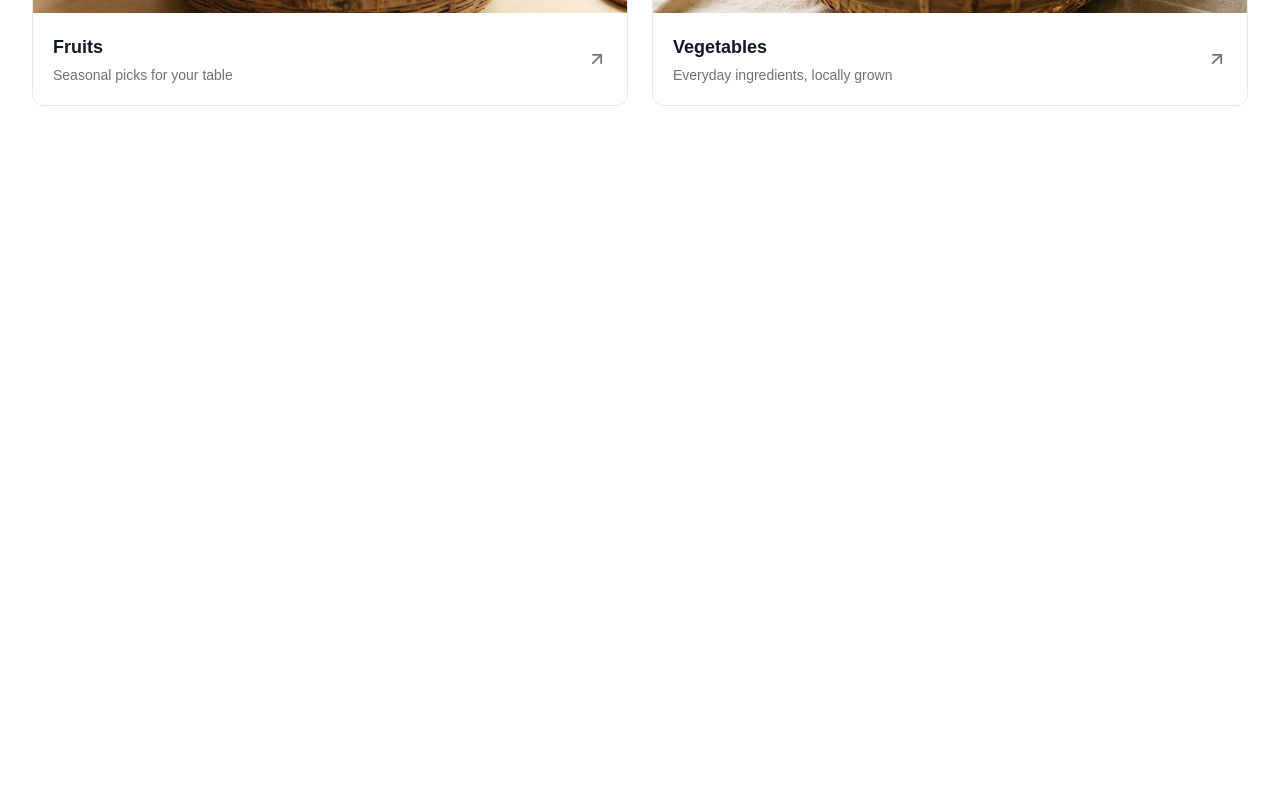
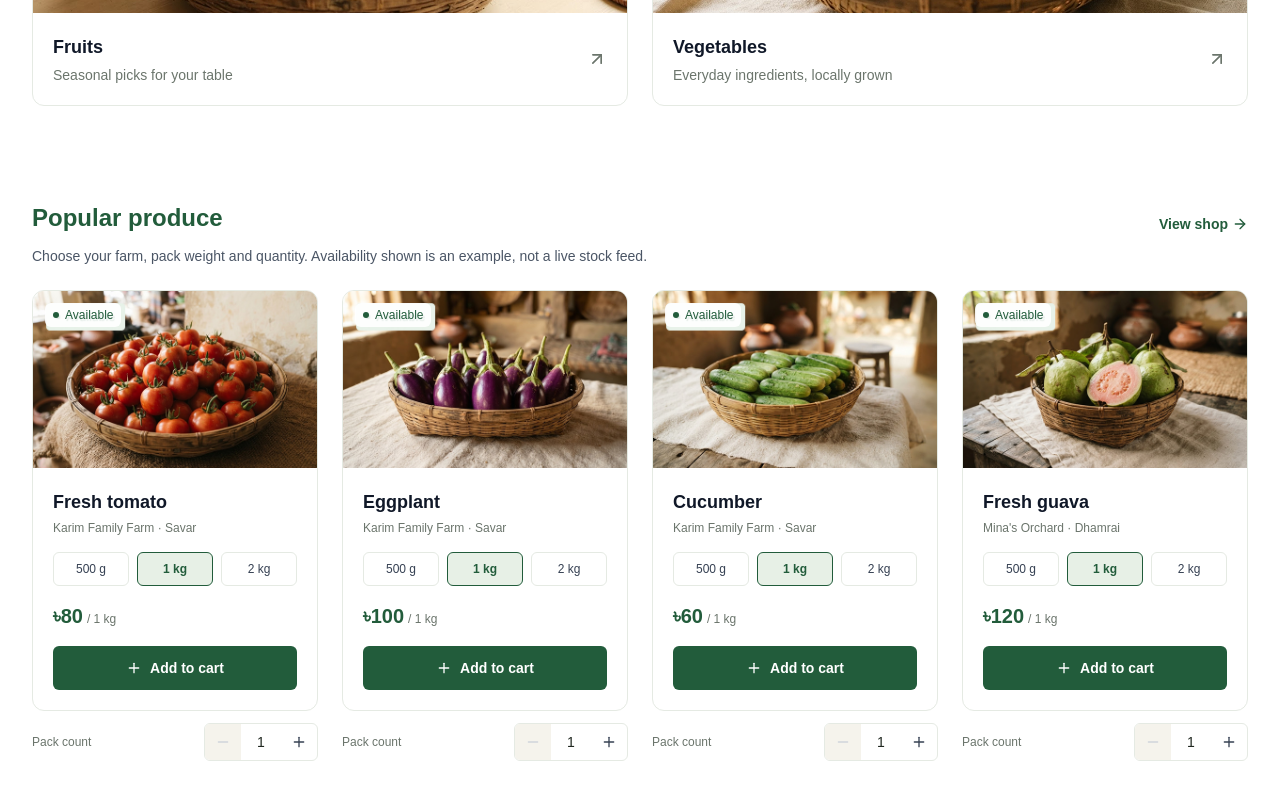
Before and after one commit to shaadaovi/Project-Khet_Theke_Ghor, a Next.js app: page / in a window 1280 px wide. Shown: the part 1127-1927 px from the top of the page. Before the commit the page ends 1281 px from the top, so only its background shows below. Built offline with nearby package versions, Linux system fonts and the light colour scheme.

Commit message:
Add popular produce section with product cards

```diff
--- a/src/app/page.tsx
+++ b/src/app/page.tsx
@@ -1,6 +1,7 @@
 import SiteHeader from "@/components/layout/site-header";
 import HeroSection from "@/components/customer/hero-section";
 import CategorySection from "@/components/customer/category-section";
+import PopularProduceSection from "@/components/customer/popular-produce-section";
 
 export default function Home() {
   return (
@@ -9,6 +10,7 @@ export default function Home() {
       <main>
         <HeroSection />
         <CategorySection />
+        <PopularProduceSection />
       </main>
     </>
   );
--- /dev/null
+++ b/src/components/customer/popular-produce-section.tsx
@@ -0,0 +1,34 @@
+import Link from "next/link";
+import { ArrowRight } from "lucide-react";
+import ProductCard from "@/components/customer/product-card";
+import { sampleProducts } from "@/lib/sample-products";
+
+export default function PopularProduceSection() {
+  return (
+    <section className="mx-auto max-w-7xl px-5 py-8 lg:px-8 lg:py-12">
+      <div className="flex items-end justify-between gap-4">
+        <h2 className="text-xl font-bold text-primary lg:text-2xl">
+          Popular produce
+        </h2>
+        <Link
+          href="/shop"
+          className="flex items-center gap-1 text-sm font-semibold text-primary hover:underline"
+        >
+          View shop
+          <ArrowRight className="h-4 w-4" />
+        </Link>
+      </div>
+
+      <p className="mt-3 text-sm text-gray-600">
+        Choose your farm, pack weight and quantity. Availability shown is an
+        example, not a live stock feed.
+      </p>
+
+      <div className="mt-6 grid gap-6 sm:grid-cols-2 lg:grid-cols-4">
+        {sampleProducts.map((product) => (
+          <ProductCard key={product.id} product={product} />
+        ))}
+      </div>
+    </section>
+  );
+}
--- /dev/null
+++ b/src/components/customer/product-card.tsx
@@ -0,0 +1,114 @@
+"use client";
+
+import Image from "next/image";
+import { useState } from "react";
+import { Minus, Plus } from "lucide-react";
+import type { Product } from "@/types/product";
+
+const weightOptions = [500, 1000, 2000]; // in grams
+
+function formatWeight(grams: number) {
+  return grams < 1000 ? `${grams} g` : `${grams / 1000} kg`;
+}
+
+export default function ProductCard({ product }: { product: Product }) {
+  const [weight, setWeight] = useState(1000);
+  const [packs, setPacks] = useState(1);
+
+  const price = Math.round((product.pricePerKg * weight) / 1000);
+
+  return (
+    <article>
+      <div className="overflow-hidden rounded-xl border border-border bg-white">
+        {/* Photo */}
+        <div className="relative aspect-[8/5] overflow-hidden">
+          <Image
+            src={product.image}
+            alt={product.alt}
+            fill
+            sizes="(min-width: 1024px) 25vw, (min-width: 640px) 50vw, 100vw"
+            className="object-cover"
+          />
+          {product.available && (
+            <span className="absolute left-3 top-3 flex items-center gap-1.5 rounded-md bg-white/90 px-2 py-1 text-xs font-medium text-primary">
+              <span className="h-1.5 w-1.5 rounded-full bg-primary" />
+              Available
+            </span>
+          )}
+        </div>
+
+        {/* Details */}
+        <div className="p-5">
+          <h3 className="text-lg font-semibold text-gray-900">
+            {product.name}
+          </h3>
+          <p className="mt-1 text-xs text-muted">
+            {product.farmName} · {product.location}
+          </p>
+
+          {/* Weight options */}
+          <div className="mt-4 grid grid-cols-3 gap-2">
+            {weightOptions.map((option) => (
+              <button
+                key={option}
+                type="button"
+                onClick={() => setWeight(option)}
+                aria-pressed={weight === option}
+                className={`rounded-md border py-2 text-xs transition-colors ${
+                  weight === option
+                    ? "border-primary bg-mint font-semibold text-primary"
+                    : "border-border text-gray-700 hover:border-primary"
+                }`}
+              >
+                {formatWeight(option)}
+              </button>
+            ))}
+          </div>
+
+          {/* Price */}
+          <p className="mt-4 text-primary">
+            <span className="text-xl font-bold">৳{price}</span>
+            <span className="ml-1 text-xs text-muted">
+              / {formatWeight(weight)}
+            </span>
+          </p>
+
+          {/* Add to cart (not connected to a real cart yet) */}
+          <button
+            type="button"
+            className="mt-4 flex h-11 w-full items-center justify-center gap-2 rounded-md bg-primary text-sm font-semibold text-white transition-colors hover:bg-primary-dark"
+          >
+            <Plus className="h-4 w-4" />
+            Add to cart
+          </button>
+        </div>
+      </div>
+
+      {/* Pack count */}
+      <div className="mt-3 flex items-center justify-between">
+        <span className="text-xs text-muted">Pack count</span>
+        <div className="flex items-center overflow-hidden rounded-md border border-border">
+          <button
+            type="button"
+            onClick={() => setPacks((current) => Math.max(1, current - 1))}
+            disabled={packs === 1}
+            aria-label="Decrease pack count"
+            className="flex h-9 w-9 items-center justify-center bg-cream text-gray-700 hover:bg-mint disabled:text-gray-300 disabled:hover:bg-cream"
+          >
+            <Minus className="h-4 w-4" />
+          </button>
+          <span className="w-10 text-center text-sm">{packs}</span>
+          <button
+            type="button"
+            onClick={() => setPacks((current) => Math.min(20, current + 1))}
+            disabled={packs === 20}
+            aria-label="Increase pack count"
+            className="flex h-9 w-9 items-center justify-center text-gray-700 hover:bg-mint disabled:text-gray-300 disabled:hover:bg-white"
+          >
+            <Plus className="h-4 w-4" />
+          </button>
+        </div>
+      </div>
+    </article>
+  );
+}
--- /dev/null
+++ b/src/lib/sample-products.ts
@@ -0,0 +1,44 @@
+import type { Product } from "@/types/product";
+
+export const sampleProducts: Product[] = [
+  {
+    id: "tomato",
+    name: "Fresh tomato",
+    farmName: "Karim Family Farm",
+    location: "Savar",
+    pricePerKg: 80,
+    image: "/images/products/tomato.jpg",
+    alt: "A woven basket of ripe red tomatoes",
+    available: true,
+  },
+  {
+    id: "eggplant",
+    name: "Eggplant",
+    farmName: "Karim Family Farm",
+    location: "Savar",
+    pricePerKg: 100,
+    image: "/images/products/eggplant.jpg",
+    alt: "A woven basket of purple eggplants",
+    available: true,
+  },
+  {
+    id: "cucumber",
+    name: "Cucumber",
+    farmName: "Karim Family Farm",
+    location: "Savar",
+    pricePerKg: 60,
+    image: "/images/products/cucumber.jpg",
+    alt: "A woven basket of green cucumbers",
+    available: true,
+  },
+  {
+    id: "guava",
+    name: "Fresh guava",
+    farmName: "Mina's Orchard",
+    location: "Dhamrai",
+    pricePerKg: 120,
+    image: "/images/products/guava.jpg",
+    alt: "A woven basket of guavas, one cut open",
+    available: true,
+  },
+];
--- /dev/null
+++ b/src/types/product.ts
@@ -0,0 +1,10 @@
+export type Product = {
+  id: string;
+  name: string;
+  farmName: string;
+  location: string;
+  pricePerKg: number; // price in taka for 1 kg
+  image: string;
+  alt: string;
+  available: boolean;
+};
```
